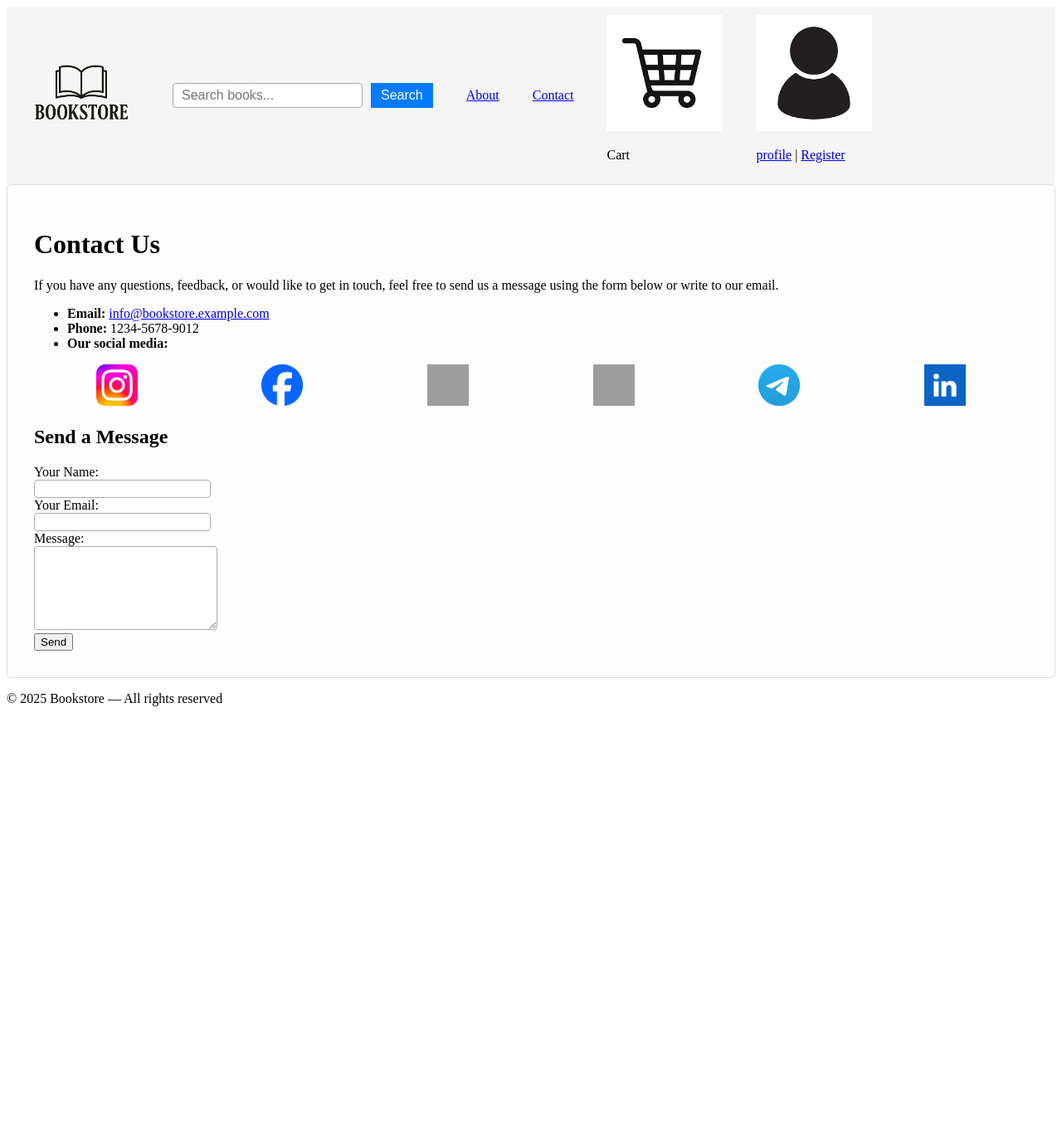
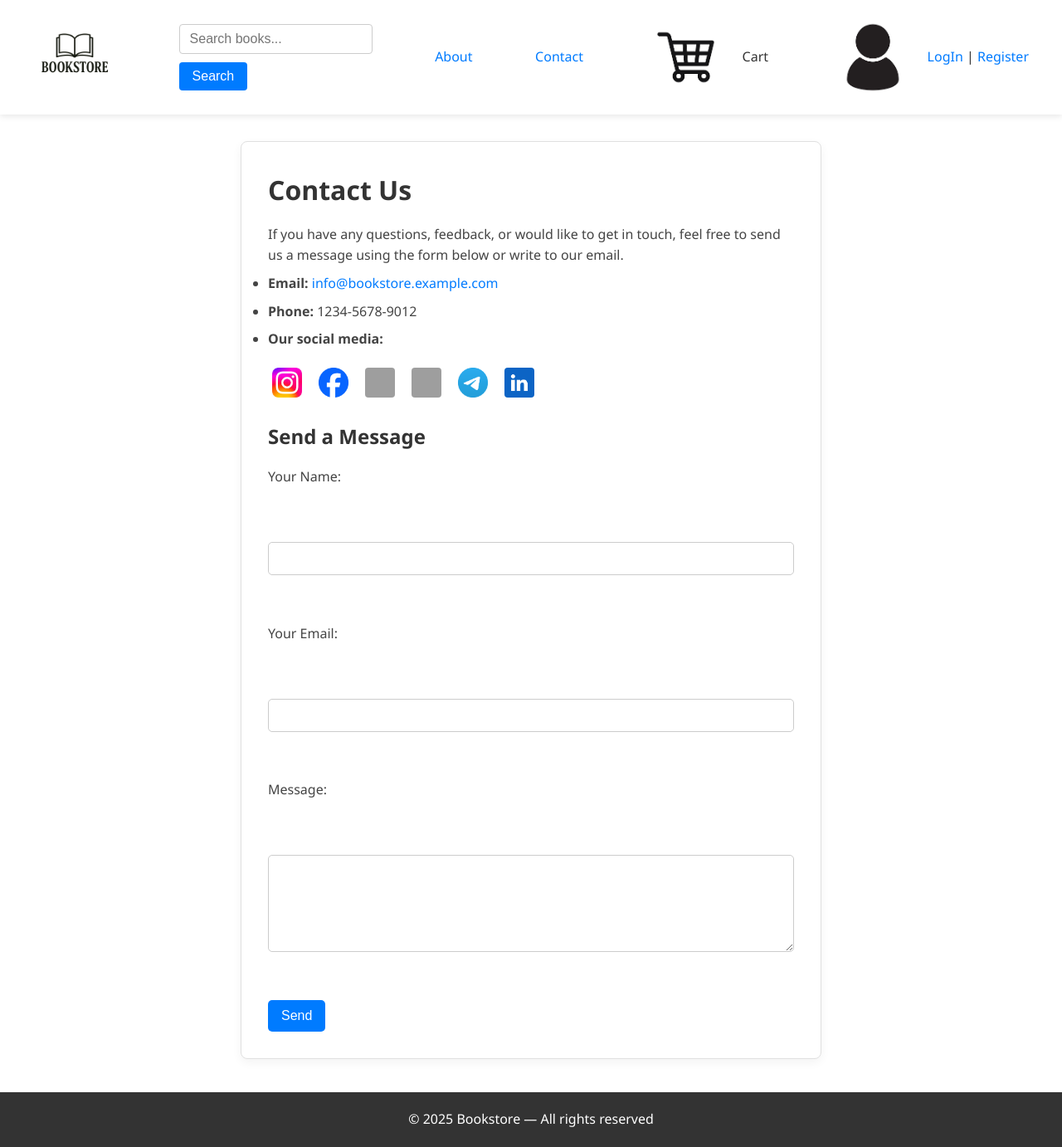
Before and after one commit to AraDarbinyan/BookStore, a Django app: template store/templates/store/contact.html in a window 1280 px wide. Shown: the whole page at 83% size. Before the commit the page ends 851 px from the top, so only its background shows below. Run offline with Django 5.2, Linux system fonts and the light colour scheme; the template is opened without the code that fills it, so the values that code supplies are empty; grey boxes are pictures that could not be loaded.

Commit message:
new css for base, contact, login, register files

```diff
--- a/store/static/store/css/base.css
+++ b/store/static/store/css/base.css
@@ -1,35 +1,94 @@
+/* General Reset */
+* {
+    margin: 0;
+    padding: 0;
+    box-sizing: border-box;
+}
+
+body {
+    font-family: 'Segoe UI', Tahoma, Geneva, Verdana, sans-serif;
+    line-height: 1.6;
+    background-color: #fff;
+    color: #333;
+}
+
+a {
+    color: #007bff;
+    text-decoration: none;
+}
+
+a:hover {
+    text-decoration: underline;
+}
+
+/* Navbar */
 .navbar {
     display: flex;
+    flex-wrap: wrap;
     align-items: center;
-    /* justify-content: space-between; */
-    gap: 40px;
-    padding: 10px 20px;
-    background-color: #f5f5f5;
+    justify-content: space-between;
+    padding: 15px 30px;
+    background-color: #ffffff;
+    box-shadow: 0 2px 8px rgba(0, 0, 0, 0.1);
+    position: sticky;
+    top: 0;
+    z-index: 1000;
 }
 
 .logo img {
-    height: 140px;
+    height: 60px;
 }
 
 .search-form form {
     display: flex;
+    align-items: center;
     gap: 10px;
 }
 
 .search-form input[type="text"] {
-    padding: 5px 10px;
+    padding: 8px 12px;
     font-size: 16px;
+    border: 1px solid #ccc;
+    border-radius: 4px;
+    min-width: 200px;
 }
 
 .search-form button {
-    padding: 6px 12px;
+    padding: 8px 16px;
     font-size: 16px;
     background-color: #007bff;
     color: white;
     border: none;
+    border-radius: 4px;
     cursor: pointer;
+    transition: background 0.3s;
 }
 
 .search-form button:hover {
     background-color: #0056b3;
 }
+
+.navbar div {
+    margin: 0 10px;
+    display: flex;
+    align-items: center;
+    gap: 8px;
+}
+
+.navbar p {
+    margin: 0;
+}
+
+.navbar img {
+    height: 100px;
+    width: 100px;
+}
+
+
+footer {
+    background-color: #333;
+    color: white;
+    text-align: center;
+    padding: 20px;
+    margin-top: 40px;
+}
--- a/store/static/store/css/contact.css
+++ b/store/static/store/css/contact.css
@@ -1,48 +1,89 @@
+.container {
+  background-color: #ffffff;
+  padding: 2rem;
+  border: 1px solid #e0e0e0;
+  border-radius: 8px;
+  max-width: 700px;
+  margin: 2rem auto;
+  box-shadow: 0 4px 12px rgba(0, 0, 0, 0.05);
+}
 
-.container {
-  background-color: #fdfdfd;
-  padding: 2rem;
-  border: 1px solid #ddd;
-  border-radius: 5px;
+.container h1,
+.container h2 {
+  color: #333;
+  margin-bottom: 1rem;
+}
+
+.container p,
+.container li,
+.container label {
+  font-size: 1rem;
+  color: #444;
+  margin-bottom: 0.5rem;
+}
+
+form {
+  display: flex;
+  flex-direction: column;
+  gap: 1rem;
 }
 
 form input,
 form textarea {
   font-size: 1rem;
-  border: 1px solid #aaa;
-  border-radius: 4px;
+  padding: 10px;
+  border: 1px solid #ccc;
+  border-radius: 5px;
+  width: 100%;
+}
+
+form input:focus,
+form textarea:focus {
+  border-color: #007bff;
+  outline: none;
+  box-shadow: 0 0 0 2px rgba(0, 123, 255, 0.2);
 }
 
 button {
-  cursor: pointer;
-  transition: background-color 0.3s ease;
+  background-color: #007bff;
+  color: white;
+  padding: 10px 16px;
+  font-size: 1rem;
+  border: none;
+  border-radius: 5px;
+  align-self: flex-start;
 }
 
 button:hover {
-  background-color: #555;
+  background-color: #0056b3;
 }
 
+/* Media section */
 .media ul {
   list-style: none;
-  margin: 0;
+  margin: 1rem 0;
   padding: 0;
   display: flex;
-  justify-content: space-around;
-  align-items: center;
+  flex-wrap: wrap;
+  gap: 10px;
 }
 
 .media li {
-  margin: 0 10px;
+  margin: 5px;
 }
 
+.media a {
+  display: inline-block;
+  transition: transform 0.2s;
+}
 
-.media a {
-  text-decoration: none;
-  color: #333;
-  padding: 5px 10px;
+.media a:hover {
+  transform: scale(1.1);
 }
 
 .media img {
-  width: 50px;
-  height: 50px;
+  width: 36px;
+  height: 36px;
+  border-radius: 4px;
+  object-fit: cover;
 }
--- a/store/templates/store/base.html
+++ b/store/templates/store/base.html
@@ -22,11 +22,11 @@
         </div>
 
         <div>
-            <p><a href="about/">About</a></p>
+            <p><a href="{% url 'about' %}">About</a></p>
         </div>
 
         <div>
-            <p><a href="contact/">Contact</a></p>
+            <p><a href="{% url 'contact' %}">Contact</a></p>
         </div>
 
         <div class="logo">
@@ -37,9 +37,9 @@
         <div class="logo">
             <img src="{% static 'store/images/profile.png' %}" alt="profile"> <br>
             {% if user.is_authenticated %}
-                <p><a href="profile/">profile</a></p>
+                <p><a href="{% url 'profile' %}">Profile</a></p>
             {% else %}
-                <p><a href="login/">profile</a> | <a href="{% url 'register' %}">Register</a></p>
+                <p><a href="{% url 'login' %}">LogIn</a> | <a href="{% url 'register' %}">Register</a></p>
             {% endif %}
         </div>
     </div>
--- a/store/templates/store/login.html
+++ b/store/templates/store/login.html
@@ -1,6 +1,12 @@
 {% extends "store/base.html" %}
+{% load static %}
 
 {% block title %}Login{% endblock %}
+
+
+{% block extra_css %}
+<link rel="stylesheet" href="{% static 'store/css/login.css' %}">
+{% endblock %}
 
 
 {% block content %}
```
Also changed, not shown: store/static/store/css/login.css (added, +62 -0 lines), store/static/store/css/profile.css (added, +46 -0 lines), store/templates/store/register.html (+8 -2 lines).
